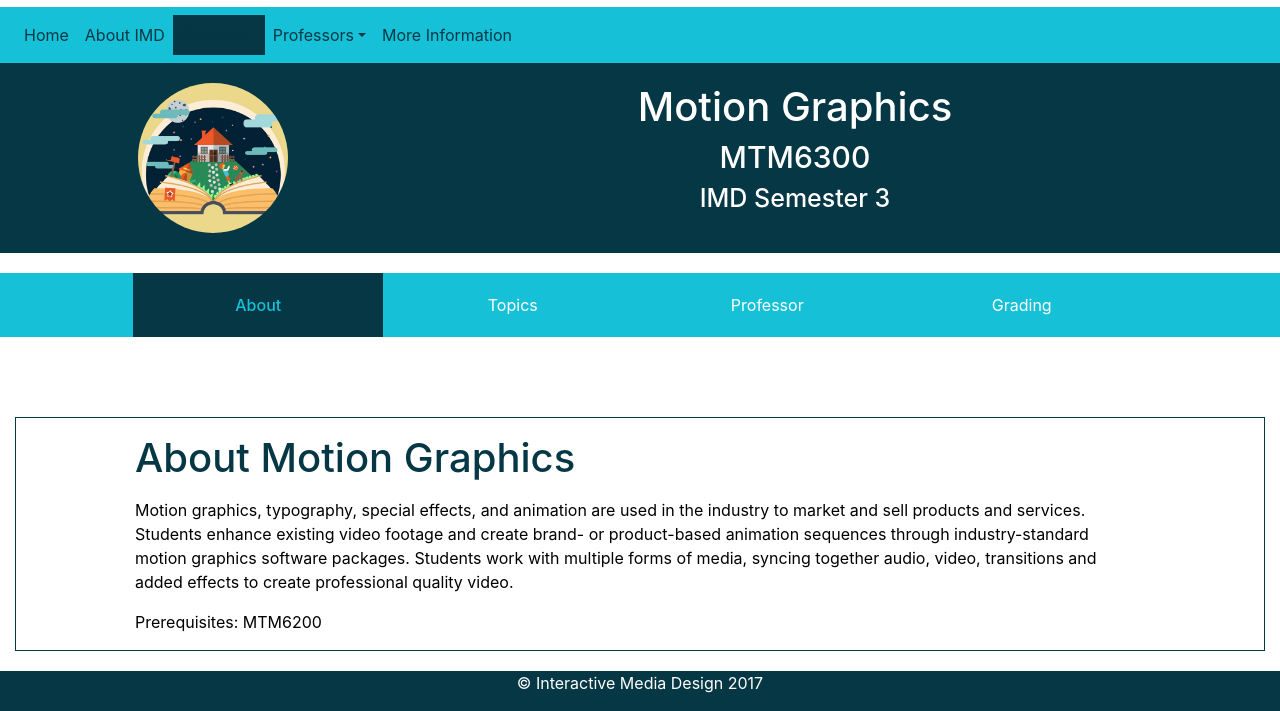
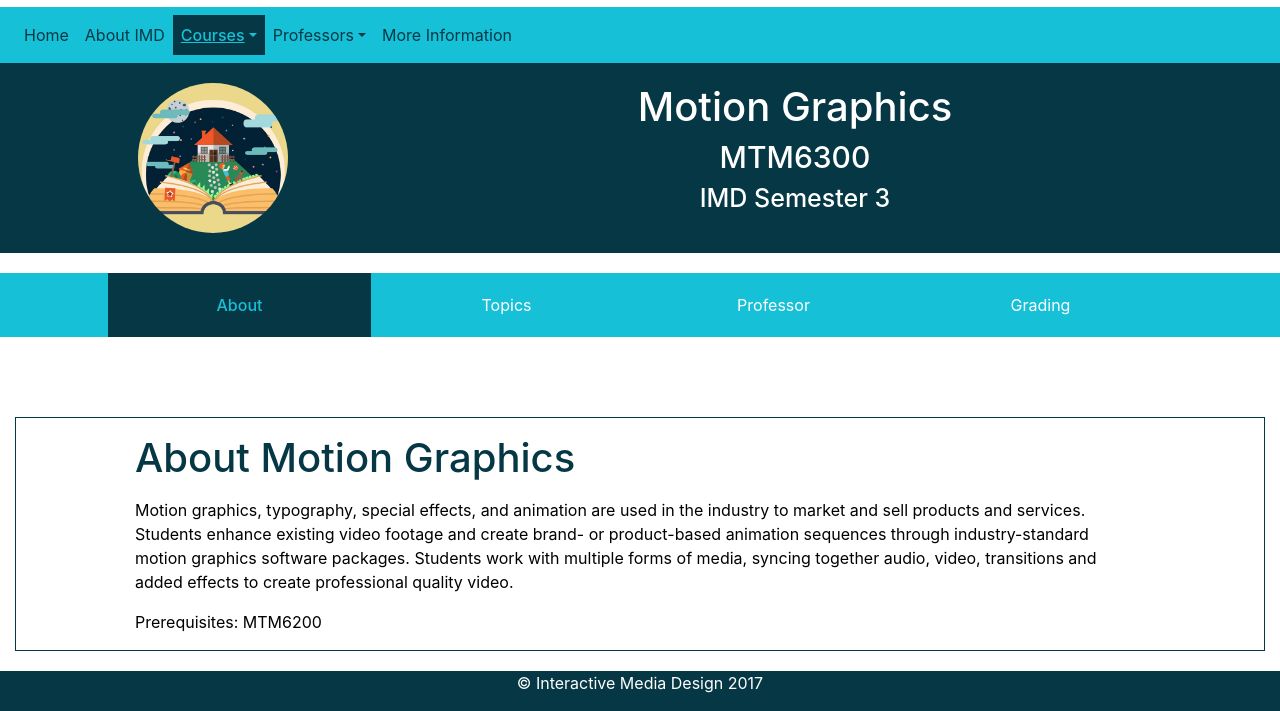
Before and after one commit to MTM6330-F17/meme-team-final-project, a website: page motionGraphics.html in a window 1280 px wide. Shown: the part 189-900 px from the top of the page. Drawn offline with nearby package versions, Linux system fonts and the light colour scheme.

Commit message:
Fixing fonts and tabs

```diff
--- a/motionGraphics.html
+++ b/motionGraphics.html
@@ -75,8 +75,8 @@
             <li class="nav-item">
               <a class="nav-link" href="about.html">About IMD</a>
             </li>
-            <li class="nav-item">
-              <a class="nav-link dropdown-toggle active selected" href="http://example.com" id="dropdown01" data-toggle="dropdown" aria-haspopup="true" aria-expanded="false">Courses</a>
+            <li class="nav-item active selected">
+              <a class="nav-link dropdown-toggle" href="http://example.com" id="dropdown01" data-toggle="dropdown" aria-haspopup="true" aria-expanded="false">Courses</a>
               <div class="dropdown-menu" aria-labelledby="dropdown01">
                 <a class="dropdown-item" href="courseList.html"><strong>All Courses</strong></a>
                 <a class="dropdown-item" href="serverSide.html">Server-Side Web Development</a>
@@ -115,10 +115,10 @@
     <!--COURSE INFO -->
     <div class="row outline-header">
       <div class="col-lg-12 courseNav">
-        <div class="infoPara submenu selected" id="about">About</div>
-        <div class="infoPara submenu" id="topics">Topics</div>
-        <div class="infoPara submenu" id="prof">Professor</div>
-        <div class="infoPara submenu" id="grading">Grading</div>
+        <div class="infoPara submenu sub-course selected" id="about">About</div>
+        <div class="infoPara submenu sub-course" id="topics">Topics</div>
+        <div class="infoPara submenu sub-course" id="prof">Professor</div>
+        <div class="infoPara submenu sub-course" id="grading">Grading</div>
       </div>
     </div>
 
--- a/scss/main.scss
+++ b/scss/main.scss
@@ -189,7 +189,11 @@ font-size: 25px;
   width: 20%;
   padding: 20px;
 }
-width: 18%
+width: 25%
+}
+
+.sub-course{
+  width: 21%;
 }
 
 .submenu:hover {
```
Also changed, not shown: projectManagement.html (+6 -6 lines), serverSide.html (+6 -6 lines), css/min/main.css.
